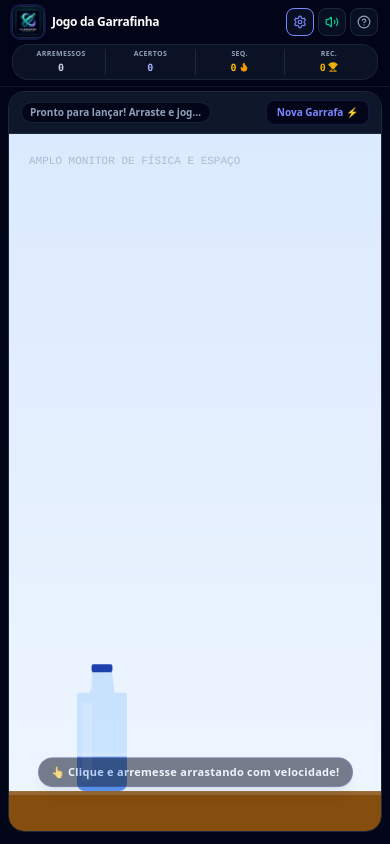
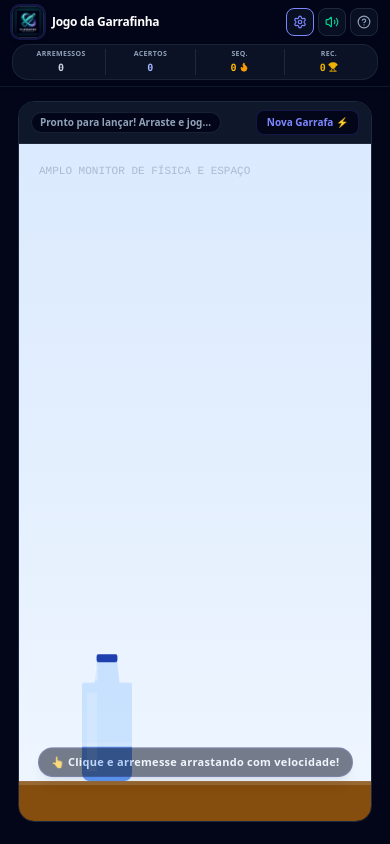
Before and after one commit to Neewson/Jogo-da-Garrafinha, a React (Vite) app: page / in a window 390 px wide. Shown: the top 844 px of the page. Built offline with nearby package versions, Linux system fonts and the light colour scheme.

Commit message:
style: update game dashboard layout spacing
Adjust padding and gap values to improve visual consistency and layout spacing in the main game dashboard.

```diff
--- a/src/App.tsx
+++ b/src/App.tsx
@@ -409,7 +409,7 @@
         </header>
 
       {/* DETAILED GAME DASHBOARD GRID */}
-      <main className="max-w-7xl xl:max-w-[1440px] mx-auto w-full p-1 sm:p-4 flex-1 flex flex-col gap-3 overflow-hidden min-h-0" id="game-dashboard-main-content">
+      <main className="max-w-7xl xl:max-w-[1440px] mx-auto w-full p-3.5 sm:p-4 flex-1 flex flex-col gap-4 overflow-hidden min-h-0" id="game-dashboard-main-content">
 
         {/* Help Panel floating absolute modal dialog so it doesn't take vertical space from the canvas! */}
         {showHelp && (
```
